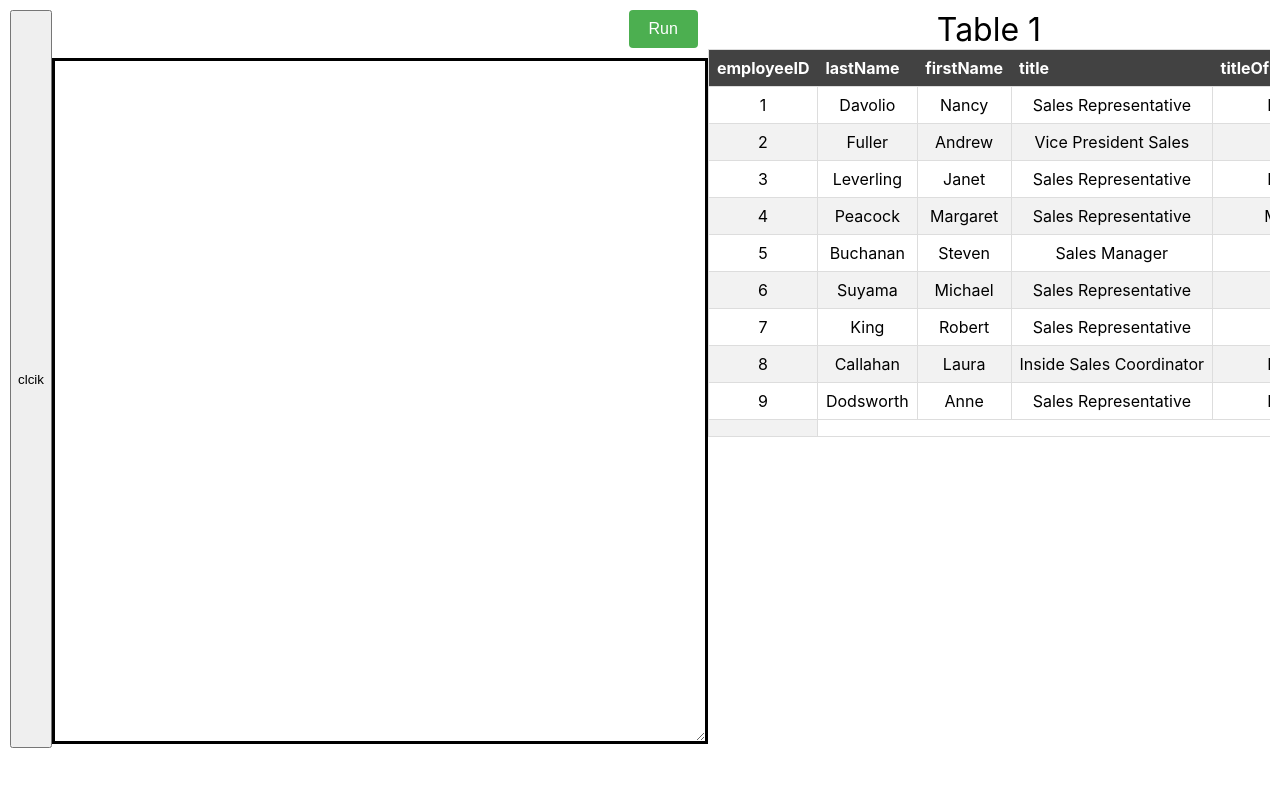
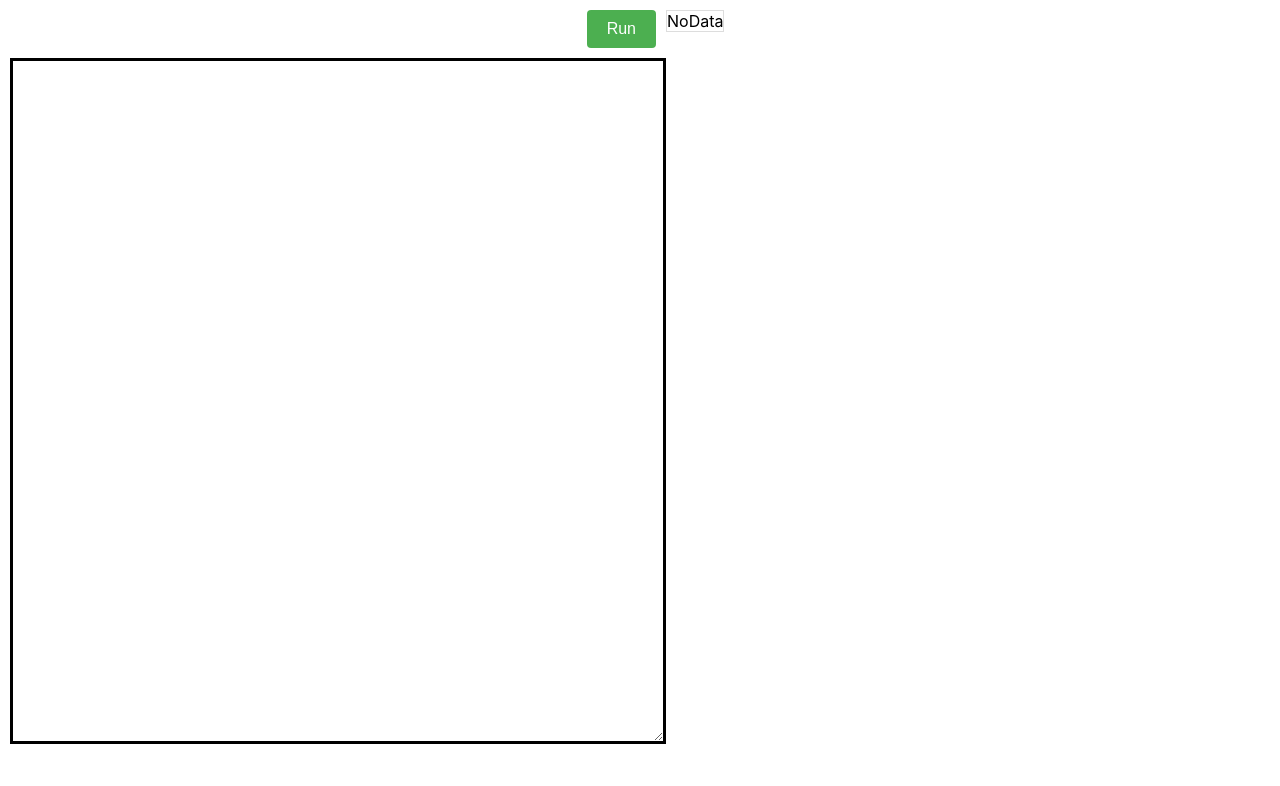
Before and after one commit to rishiCz/sql-playground, a React (Create React App) app: page / in a window 1280 px wide. Shown: the top 786 px of the page. Built offline with nearby package versions, Linux system fonts and the light colour scheme.

Commit message:
Modified according to redux states

```diff
--- a/src/components/inputs/queryInput/index.js
+++ b/src/components/inputs/queryInput/index.js
@@ -1,6 +1,12 @@
+import { useDispatch } from "react-redux";
 import styles from "./styles.module.css";
+import { setQuery } from "../../../store/slices/tableSlice";
 
 const QueryInput = () => {
+  const dispatch = useDispatch()
+  const handleInput = (event)=>{
+    dispatch(setQuery(event.target.value))
+  }
   return (
     <div className={styles.queryInputHolder}>
       <textarea
@@ -8,6 +14,7 @@ const QueryInput = () => {
         autoCorrect="off"
         spellCheck="false"
         tabIndex="0"
+        onChange={handleInput}
       ></textarea>
     </div>
   );
--- a/src/components/inputs/runButton/index.js
+++ b/src/components/inputs/runButton/index.js
@@ -1,11 +1,23 @@
-import styles from './styles.module.css'
+import styles from "./styles.module.css";
+import csvTable from "../../../constants/csvTables";
+import { setTable } from "../../../store/slices/tableSlice";
+import { useDispatch, useSelector } from "react-redux";
 
-const RunButton = ()=>{
-    const handleClick = ()=>{
-
-    }
-    return(
-       <button className={styles.runButton} onClick={handleClick}>Run</button>
-    )
-}
-export default RunButton
+const RunButton = () => {
+  const query = useSelector((state) => state.table).query;
+  const dispatch = useDispatch();
+  const handleClick = () => {
+    let table = null;
+      if(query.includes("employees")) table = csvTable.employees;
+      else if (query.includes("customers")) table = csvTable.customers
+      else if(query.includes("categories")) table = csvTable.categories;
+      else  table = csvTable.categories;
+    dispatch(setTable(table));
+  };
+  return (
+    <button className={styles.runButton} onClick={handleClick}>
+      Run
+    </button>
+  );
+};
+export default RunButton;
--- a/src/components/tableHolder/index.js
+++ b/src/components/tableHolder/index.js
@@ -1,12 +1,14 @@
+import { useSelector } from 'react-redux'
 import styles from './styles.module.css'
 import Table from './table'
 
-const TableHolder = ({csv})=>{
+const TableHolder = ()=>{
+    const table = useSelector((state)=> state.table).table
     return(
         <div className={styles.tableHolder}>
-            <label className={styles.tableName}>Table 1</label>
+            <label className={styles.tableName}>{table.name}</label>
             <div className={styles.tableDiv}>
-                <Table csv ={csv}/>
+                <Table csv ={table.csv}/>
             </div>
         </div>
     )
--- a/src/components/tableHolder/table/index.js
+++ b/src/components/tableHolder/table/index.js
@@ -1,8 +1,8 @@
-import React, { useState, useEffect, memo } from "react";
+import { useState, useEffect, memo } from "react";
 import CSVParse from "papaparse";
-import styles from './styles.module.css'
+import styles from "./styles.module.css";
 
-const Table = ({csv}) => {
+const Table = ({ csv }) => {
   const [csvData, setCSVData] = useState([]);
   useEffect(() => {
     const fetchCSVData = async () => {
@@ -11,21 +11,20 @@ const Table = ({csv}) => {
       const result = CSVParse.parse(text, { header: true }).data;
       setCSVData(result);
     };
-    if(csv)
-    fetchCSVData();
+    if (csv) fetchCSVData();
   }, [csv]);
 
   return (
     <div>
       <table>
         <thead>
-          {csvData.length > 0 && (
+          {csvData.length > 0 ? (
             <tr>
               {Object.keys(csvData[0]).map((key) => (
                 <th key={key}>{key}</th>
               ))}
             </tr>
-          )}
+          ): 'NoData'}
         </thead>
         <tbody>
           {csvData.map((row, index) => (
--- a/src/constants/csvTables.js
+++ b/src/constants/csvTables.js
@@ -1,13 +1,11 @@
-import React from 'react';
 import categories from "../assets/categories.csv";
 import customers from "../assets/customers.csv";
 import employees from "../assets/employees.csv";
 
-
 const tables = {
-  categories: categories,
-  customers: customers,
-  employees: employees,
+  categories: { csv: categories, name: "Categories" },
+  customers: { csv: customers, name: "Customers" },
+  employees: { csv: employees, name: "Employees" },
 };
 
 export default tables;
--- a/src/screens/home/index.js
+++ b/src/screens/home/index.js
@@ -1,19 +1,11 @@
 import styles from './styles.module.css'
 import TableHolder from "../../components/tableHolder"
 import Inputs from '../../components/inputs'
-import csvTable from '../../constants/csvTables'
-import { useState } from 'react'
 
 const Home = ()=>{
-    const [csv,setCsv] = useState(csvTable.employees)
-    const handleClick=()=>{
-        setCsv(csvTable.customers)
-    }
-    console.log('ran')
     return(<div className={styles.homeDiv} >
-        <button onClick={handleClick}>clcik</button>
-        <Inputs/>
-        <TableHolder csv = {csv}/>
+        <Inputs />
+        <TableHolder />
     </div>)
 }
 export default Home
--- a/src/utils/functions.js
+++ b/src/utils/functions.js
@@ -1 +1,5 @@
-export const
+import { useState } from "react"
+
+export const setCsv(){
+
+}
```
Also changed, not shown: src/pages/Home.js (deleted).
